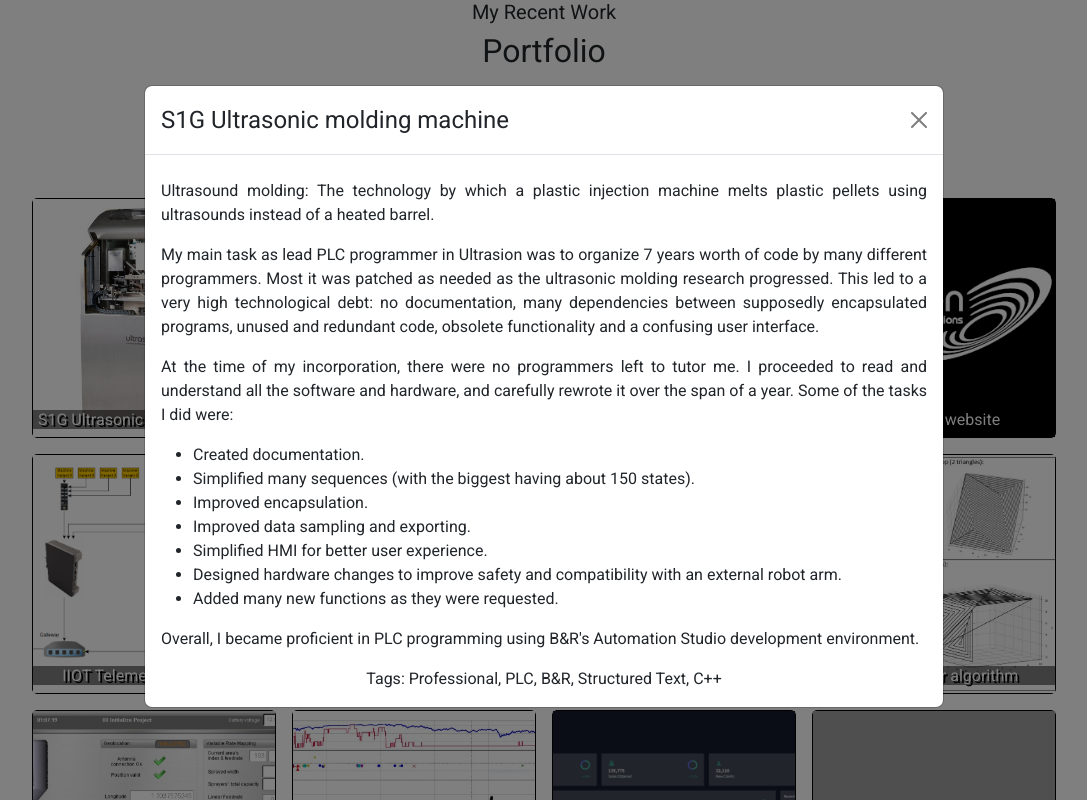
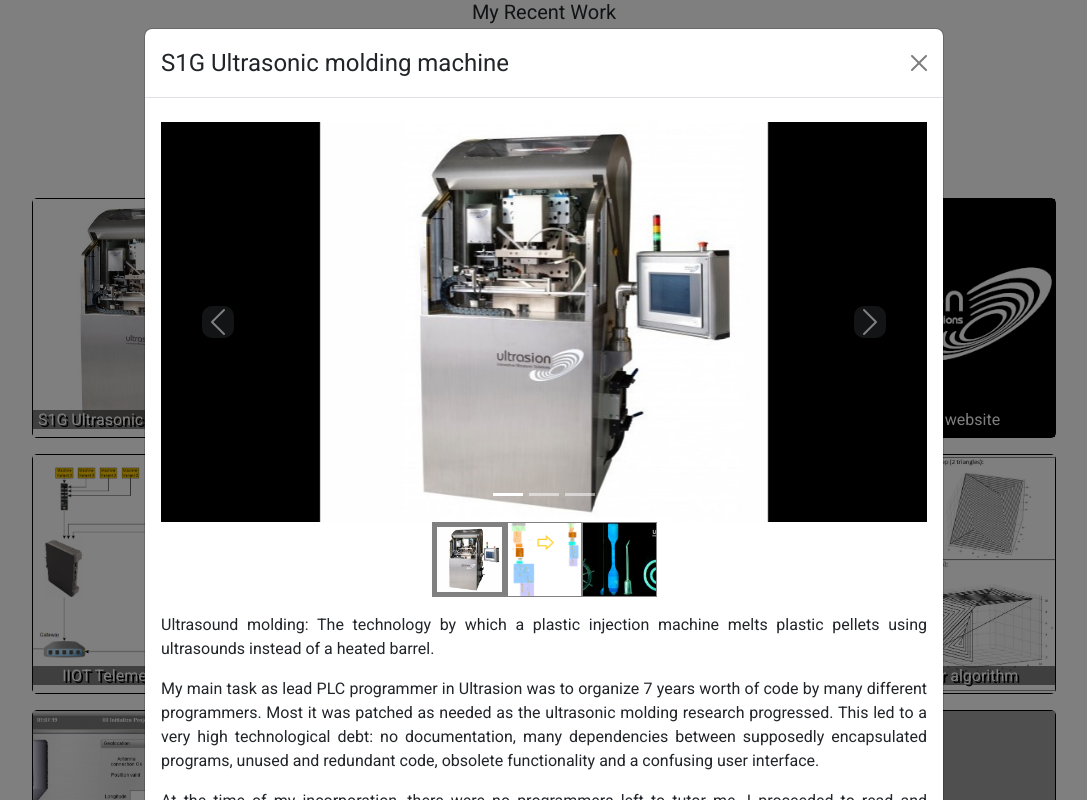
Before and after one commit to Tyronnosaurus/etiron-portfolio2, a React (Create React App) app: page / in a window 1280 px wide. Both pictures are taken after a click on the element "S1G Ultrasonic molding machine". Shown: the top 800 px of the page, without its empty margins (96-1183 px from the left). Built offline with nearby package versions, Linux system fonts and the light colour scheme; grey boxes are pictures that could not be loaded.

Commit message:
Added Carousel

```diff
--- /dev/null
+++ b/src/components/Carousel/ControlledCarousel.css
@@ -0,0 +1,45 @@
+.carousel{
+    background-color: black;
+}
+
+
+/* Slides */
+.carousel-item img{
+    width: 500px;
+    height: 400px;
+    object-fit: contain;
+}
+
+.carousel-control-prev-icon,
+.carousel-control-next-icon {
+    background-color: #49505783;
+    border-radius: 10px;
+}
+
+
+
+/* Thumbnails */
+.carousel-thumbs {
+    display: flex;
+    justify-content: center;
+    padding-bottom: 1rem;
+}
+
+.carousel-thumbs img {
+    width: 75px !important;
+    height: 75px !important;
+    border: 1px solid grey !important;
+    margin: 0px !important;
+    object-fit: cover;
+
+    margin:auto;
+}
+
+.carousel-thumbs img.active {
+    border: 5px solid grey !important;
+}
+
+/* White margin on thumbnails if user hovers over them */
+.carousel-thumbs img:hover {
+    border: 5px solid black !important;
+}
--- /dev/null
+++ b/src/components/Carousel/ControlledCarousel.jsx
@@ -0,0 +1,49 @@
+import React, { useState } from 'react';
+import Carousel from 'react-bootstrap/Carousel';
+import './ControlledCarousel.css'
+
+
+const ControlledCarousel = ({images}) => {
+
+  const [index, setIndex] = useState(0);
+
+  const handleSelect = (selectedIndex, e) => {
+    setIndex(selectedIndex);
+  }
+
+  return (
+    <>
+      <Carousel activeIndex={index} onSelect={handleSelect} id="pf-carousel" className="carousel slide" interval={null}>
+
+        {images.map( (image, i) =>
+
+          <Carousel.Item key={i}>
+            <img className="d-block w-100"
+                 src={image}
+                 alt="First slide"/>
+          </Carousel.Item>
+
+        )}
+
+      </Carousel>
+
+
+      <div className="carousel-thumbs">
+
+          {images.map( (image, i) =>
+              <img src={image}
+                   key={i}
+                   onClick={()=>setIndex(i)}
+                   className={i===index ? "active" : ""}
+                   alt={"thumbnail "+i}/>
+          )}
+
+      </div>
+
+
+    </>
+  );
+}
+
+
+export default ControlledCarousel
--- a/src/components/Modal/ProjectModal.jsx
+++ b/src/components/Modal/ProjectModal.jsx
@@ -1,5 +1,5 @@
 import React from 'react'
-// import ControlledCarousel from './ControlledCarousel'
+import ControlledCarousel from '../Carousel/ControlledCarousel';
 import { Modal } from 'react-bootstrap';
 import './ProjectModal.css'
 
@@ -13,7 +13,7 @@
             </Modal.Header>
 
             <Modal.Body>
-                {/* <ControlledCarousel images={modalData.images}/> */}
+                <ControlledCarousel images={modalData.images}/>
 
                 <div className="description" dangerouslySetInnerHTML={{__html: modalData.description}} />
 
```
